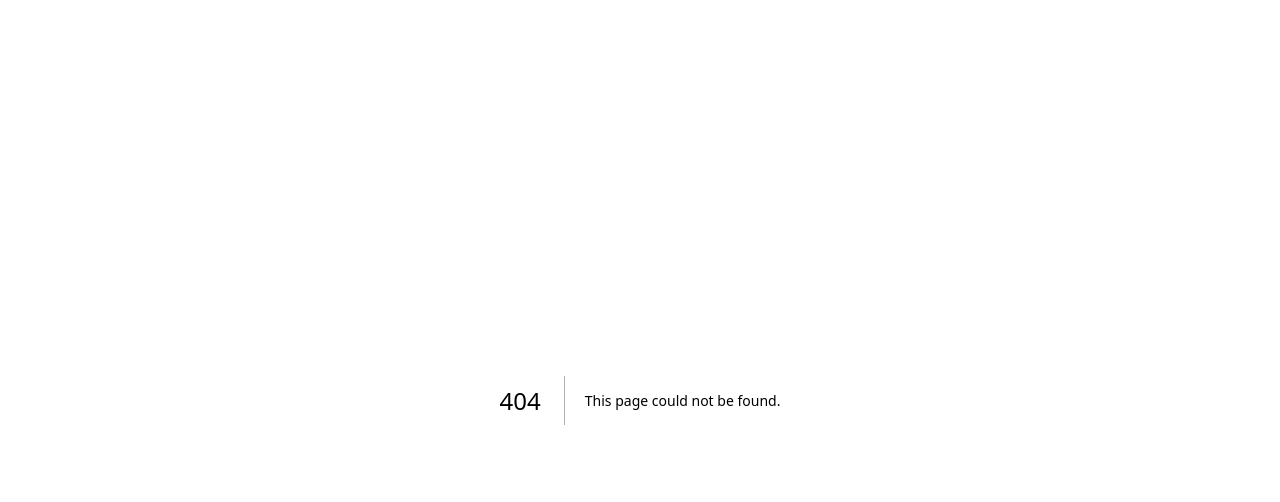
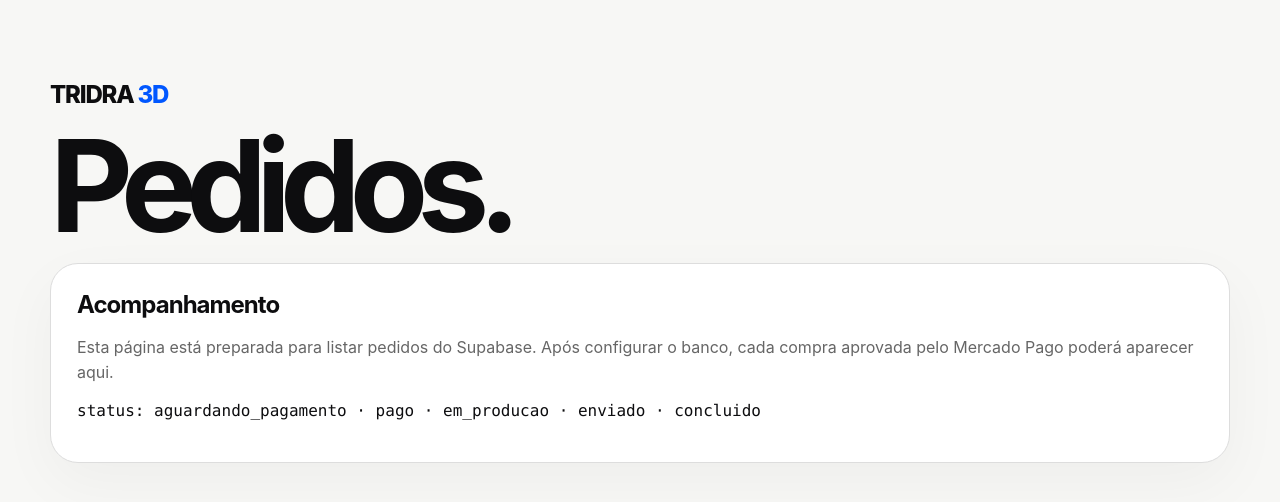
Before and after one commit to ezrafchev/ezrafchev.github.io, a Next.js app: page /pedidos in a window 1280 px wide. Before the commit this address had no page. Shown: the top 502 px of the page. Built offline with nearby package versions, Linux system fonts and the light colour scheme.

Commit message:
Adiciona página de pedidos

```diff
--- /dev/null
+++ b/src/app/pedidos/page.tsx
@@ -0,0 +1,3 @@
+export default function Pedidos() {
+  return <main className="wrap section"><a className="brand" href="/">TRIDRA <span>3D</span></a><h1 className="h1">Pedidos.</h1><div className="card"><h3>Acompanhamento</h3><p className="muted">Esta página está preparada para listar pedidos do Supabase. Após configurar o banco, cada compra aprovada pelo Mercado Pago poderá aparecer aqui.</p><p className="mono">status: aguardando_pagamento · pago · em_producao · enviado · concluido</p></div></main>;
+}
```
